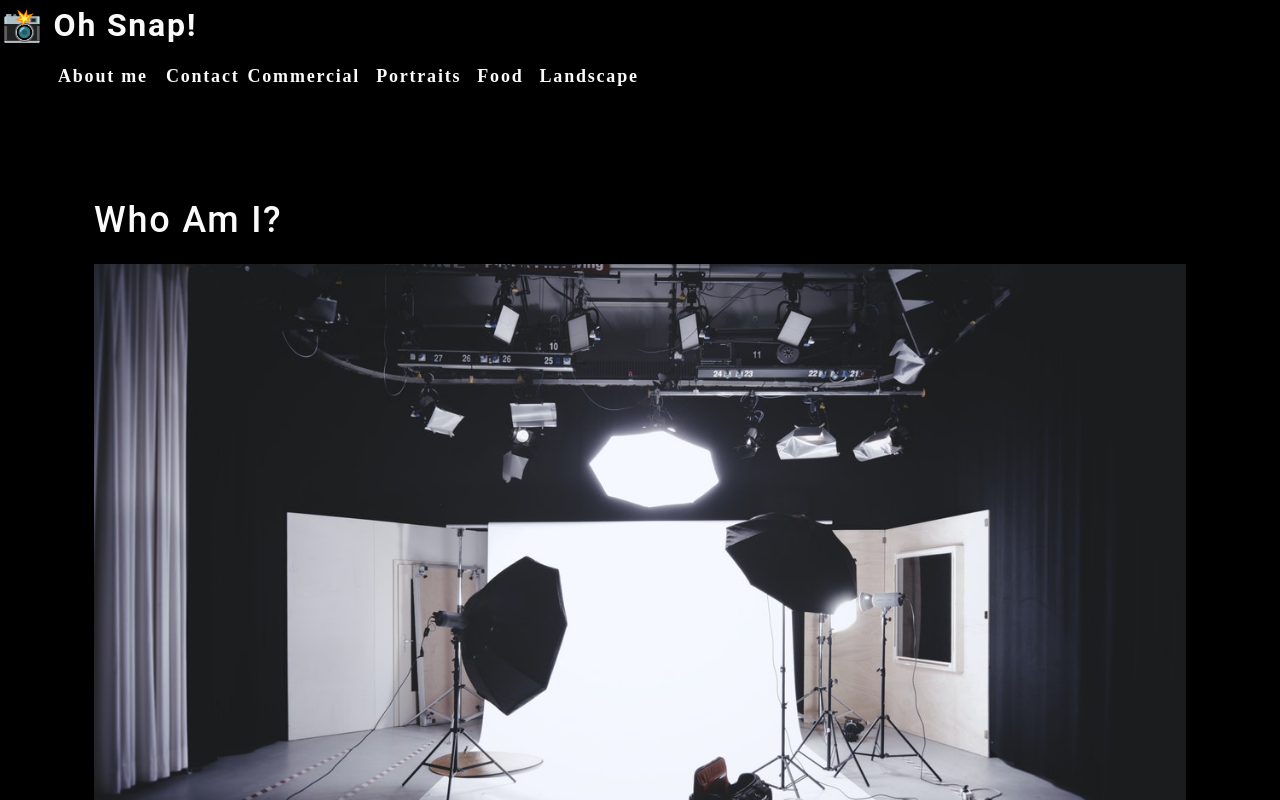
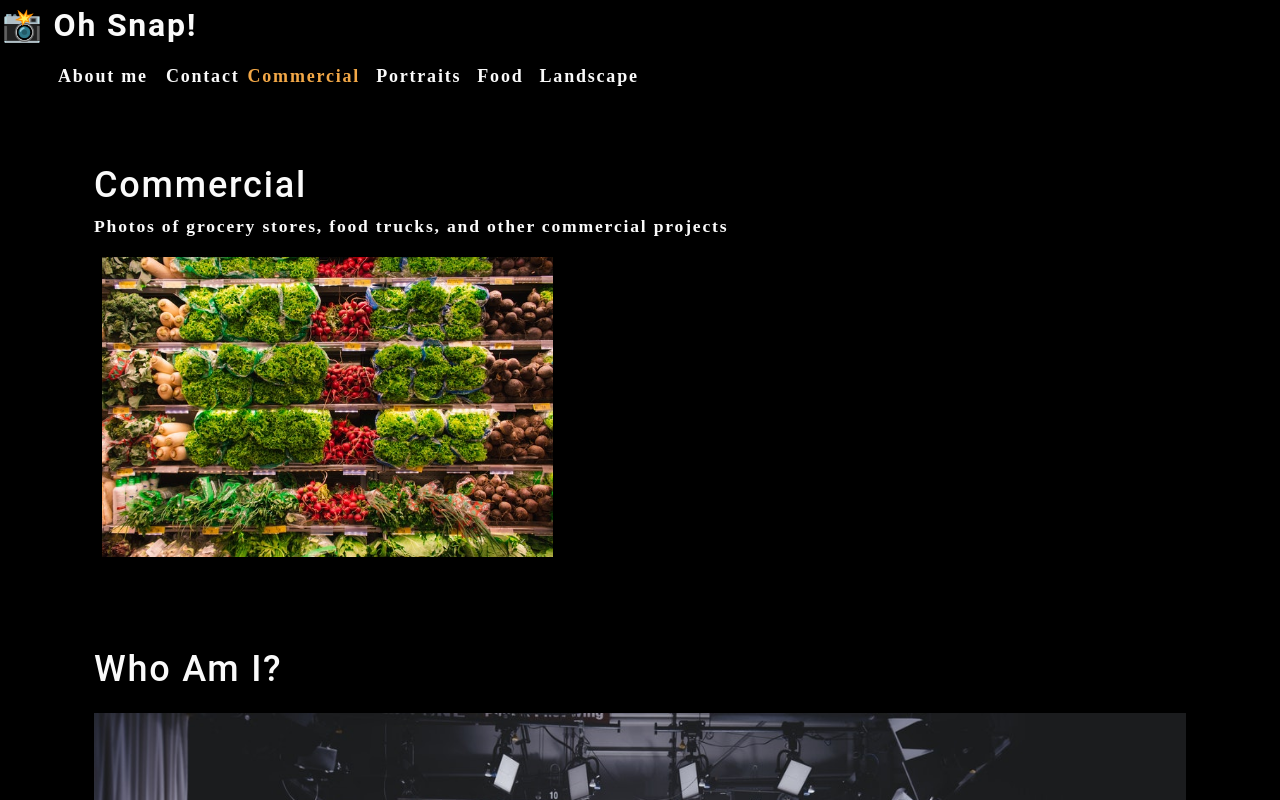
Before and after one commit to BrookesCodeStuff/photo-port, a React (Create React App) app: page / in a window 1280 px wide. Shown: the top 800 px of the page. Built offline with nearby package versions, Linux system fonts and the light colour scheme.

Commit message:
conditionally render gallery pages

```diff
--- a/src/App.js
+++ b/src/App.js
@@ -1,12 +1,40 @@
-import React from "react";
+import React, { useState } from "react";
 import About from "./components/About";
 import Nav from "./components/Nav";
+import Gallery from "./components/Gallery";
 
 function App() {
+  const [categories] = useState([
+    {
+      name: "commercial",
+      description:
+        "Photos of grocery stores, food trucks, and other commercial projects",
+    },
+    {
+      name: "portraits",
+      description: "Portraits of people in my life",
+    },
+    {
+      name: "food",
+      description: "Delicious delicacies",
+    },
+    {
+      name: "landscape",
+      description: "Fields, farmhouses, waterfalls, and the beauty of nature",
+    },
+  ]);
+
+  const [currentCategory, setCurrentCategory] = useState(categories[0]);
+
   return (
     <div>
-      <Nav />
+      <Nav
+        categories={categories}
+        setCurrentCategory={setCurrentCategory}
+        currentCategory={currentCategory}
+      />
       <main>
+        <Gallery />
         <About />
       </main>
     </div>
--- /dev/null
+++ b/src/components/Gallery/index.js
@@ -0,0 +1,26 @@
+import React from "react";
+import { capitalizeFirstLetter } from "../../utils/helpers";
+import photo from "../../assets/small/commercial/0.jpg";
+
+function Gallery(props) {
+  const currentCategory = {
+    name: "commercial",
+    description:
+      "Photos of grocery stores, food trucks, and other commercial projects",
+  };
+  return (
+    <section>
+      <h1>{capitalizeFirstLetter(currentCategory.name)}</h1>
+      <p>{currentCategory.description}</p>
+      <div className="flex-row">
+        <img
+          src={photo}
+          alt="Commercial Example"
+          className="img-thumbnail mx-1"
+        />
+      </div>
+    </section>
+  );
+}
+
+export default Gallery;
--- a/src/components/Nav/index.js
+++ b/src/components/Nav/index.js
@@ -1,36 +1,20 @@
-import React from "react";
+import React, { useEffect } from "react";
 import { capitalizeFirstLetter } from "../../utils/helpers";
 
-function Nav() {
-  const categories = [
-    {
-      name: "commercial",
-      description:
-        "Photos of grocery stores, food trucks, and other commercial projects",
-    },
-    {
-      name: "portraits",
-      description: "Portraits of people in my life",
-    },
-    {
-      name: "food",
-      description: "Delicious delicacies",
-    },
-    {
-      name: "landscape",
-      description: "Fields, farmhouses, waterfalls, and the beauty of nature",
-    },
-  ];
+function Nav(props) {
+  const { categories = [], setCurrentCategory, currentCategory } = props;
 
-  function categorySelected(name) {
-    console.log(`${name} clicked`);
-  }
+  useEffect(() => {
+    document.title =
+      capitalizeFirstLetter(currentCategory.name) + " - Oh Snap!";
+  }, [currentCategory]);
 
   return (
     <header>
       <h2>
         <a data-testid="link" href="/">
           <span role="img" aria-label="camera">
+            {" "}
             📸
           </span>{" "}
           Oh Snap!
@@ -47,8 +31,15 @@
             <span>Contact</span>
           </li>
           {categories.map((category) => (
-            <li className="mx-1" key={category.name}>
-              <span onClick={() => categorySelected(category.name)}>
+            <li
+              className={`mx-1 ${
+                currentCategory.name === category.name && "navActive"
+              }`}
+              key={category.name}>
+              <span
+                onClick={() => {
+                  setCurrentCategory(category);
+                }}>
                 {capitalizeFirstLetter(category.name)}
               </span>
             </li>
```
